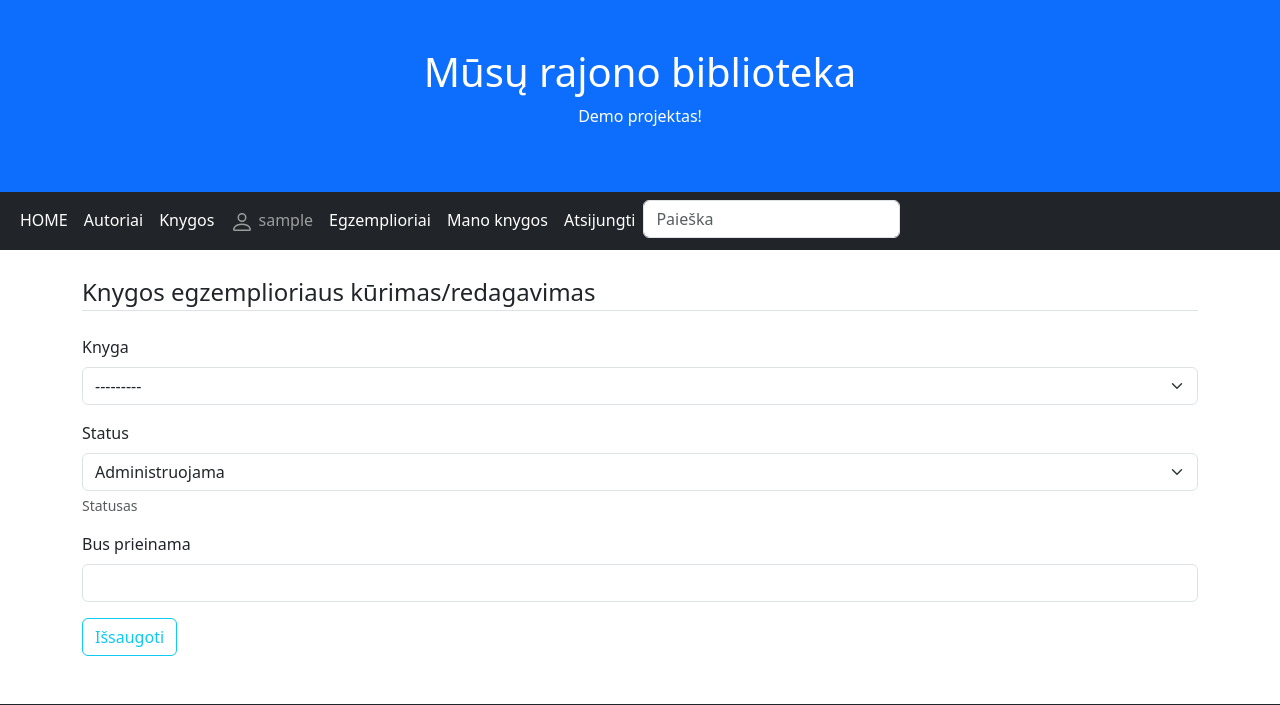
After one commit to DonatasNoreika/biblioteka_202401, a Django app: page /library/instances/new in a window 1280 px wide. The commit adds this page. Shown: the top 705 px of the page. Run offline with Django 5.2, Linux system fonts and the light colour scheme; the visitor is signed in with stand-in values (Sample User, id 1); data that the repository does not hold is empty; some libraries are stand-ins or nearby versions.

Commit message:
Galima sukurti naują egzempliorių (ne per admin)

```diff
--- a/mysite/library/models.py
+++ b/mysite/library/models.py
@@ -98,7 +98,7 @@ class BookInstance(models.Model):
         return f"{self.uuid} ({self.book.title}) - {self.get_status_display()} - {self.due_back})"
 
     class Meta:
-        ordering = ('due_back',)
+        ordering = ('-due_back',)
         verbose_name = "Knygos egzempliorius"
         verbose_name_plural = 'Knygos egzemplioriai'
 
--- /dev/null
+++ b/mysite/library/templates/instance_form.html
@@ -0,0 +1,16 @@
+{% extends "base.html" %}
+{% block "title" %}Egzemplioriaus kūrimas/redagavimas{% endblock%}
+
+{% block "content" %}
+<div class="content-section">
+    <form method="POST">
+        {% csrf_token %}
+        {% load crispy_forms_tags %}
+        <legend class="border-bottom mb-4">Knygos egzemplioriaus kūrimas/redagavimas</legend>
+        {{ form|crispy }}
+        <div class="form-group">
+            <button class="btn btn-outline-info" type="submit">Išsaugoti</button>
+        </div>
+    </form>
+</div>
+{% endblock %}
--- a/mysite/library/templates/instances.html
+++ b/mysite/library/templates/instances.html
@@ -1,6 +1,7 @@
 {% extends "base.html" %}
 {% block "title" %}Knygų egzemplioriai{% endblock%}
 {% block "content" %}
+<a class="btn btn-secondary btn-sm mt-1 mb-3" href="{% url 'instance_new' %}">Naujas egzempliorius</a>
 {% for instance in instances %}
 <p><a href="{{ instance.pk }}">{{ instance.book.title }}</a> - {{ instance.uuid }}<span class="{% if instance.is_overdue %}text-danger{% endif %}"> ({{ instance.due_back }})</span>
     <hr>
--- a/mysite/library/urls.py
+++ b/mysite/library/urls.py
@@ -13,4 +13,5 @@ urlpatterns = [
     path('profile/', views.profile, name="profile"),
     path("instances/", views.BookInstanceListView.as_view(), name='instances'),
     path("instances/<int:pk>", views.BookInstanceDetailView.as_view(), name='instance'),
+    path("instances/new", views.BookInstanceCreateView.as_view(), name="instance_new"),
 ]
--- a/mysite/library/views.py
+++ b/mysite/library/views.py
@@ -166,3 +166,14 @@ class BookInstanceDetailView(LoginRequiredMixin, generic.DetailView):
     model = BookInstance
     context_object_name = "instance"
     template_name = 'instance.html'
+
+
+class BookInstanceCreateView(LoginRequiredMixin, generic.CreateView):
+    model = BookInstance
+    template_name = "instance_form.html"
+    fields = ['book', 'status', 'due_back']
+    success_url = "/library/instances/"
+
+    def form_valid(self, form):
+        form.instance.reader = self.request.user
+        return super().form_valid(form)
```
